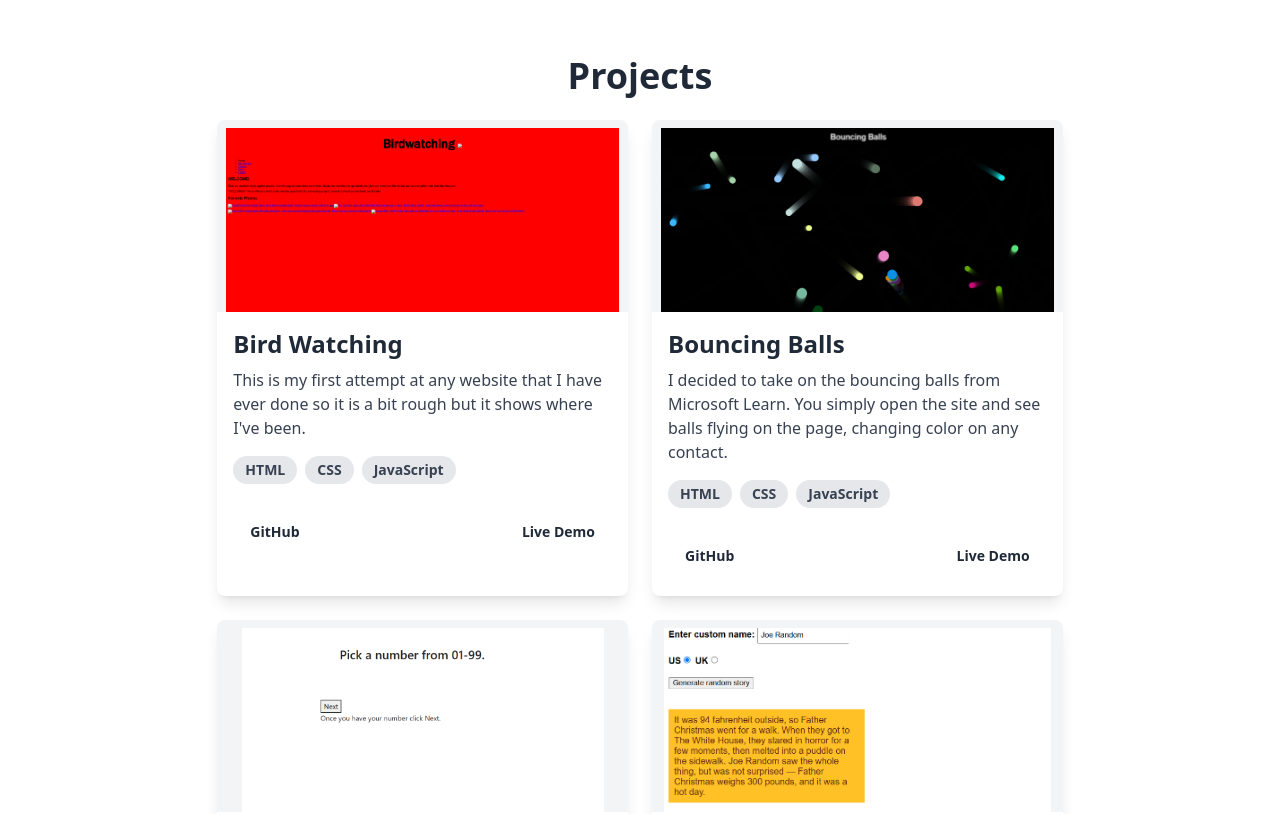
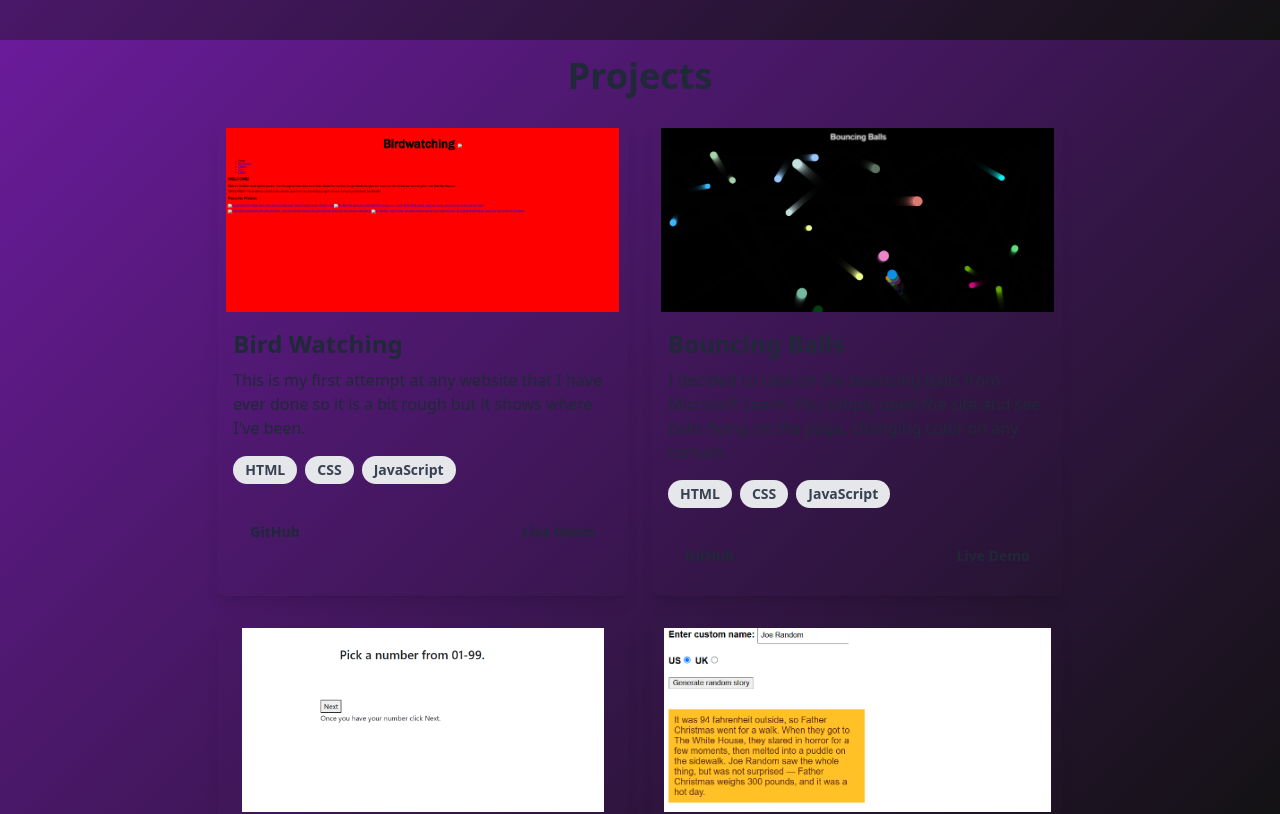
Before and after one commit to robinkelsickii/dev-portfolio, a Vue app: page / in a window 1280 px wide. Shown: the part 1560-2374 px from the top of the page. Built offline with nearby package versions, Linux system fonts and the light colour scheme.

Commit message:
Refactor Projects.vue layout and enhance styling; update index.css for background gradient

```diff
--- a/src/components/Projects.vue
+++ b/src/components/Projects.vue
@@ -88,14 +88,14 @@ export default {
       <div
         v-for="project in projects"
         :key="project.id"
-        class="bg-white rounded-lg shadow-lg overflow-hidden w-full md:w-1/2 lg:w-1/3"
+        class="rounded-lg shadow-lg overflow-hidden w-full md:w-1/2 lg:w-1/3"
       >
-        <div class="flex justify-center items-center h-48 bg-gray-100">
+        <div class="flex justify-center items-center h-48">
           <img :src="project.image" :alt="project.name" class="object-contain h-full pt-2" />
         </div>
         <div class="p-4">
           <h2 class="text-2xl font-bold mb-2">{{ project.name }}</h2>
-          <p class="text-gray-700 mb-4">{{ project.description }}</p>
+          <p class="mb-4">{{ project.description }}</p>
           <div class="mb-4">
             <span
               v-for="tech in project.stack"
--- a/src/index.css
+++ b/src/index.css
@@ -8,4 +8,7 @@ body {
   margin: 0;
   padding: 0;
   overflow-x: initial;
+  background: linear-gradient(135deg, #6a1b9a, #121212);
+  background-size: cover;
+  background-attachment: fixed;
 }
```
